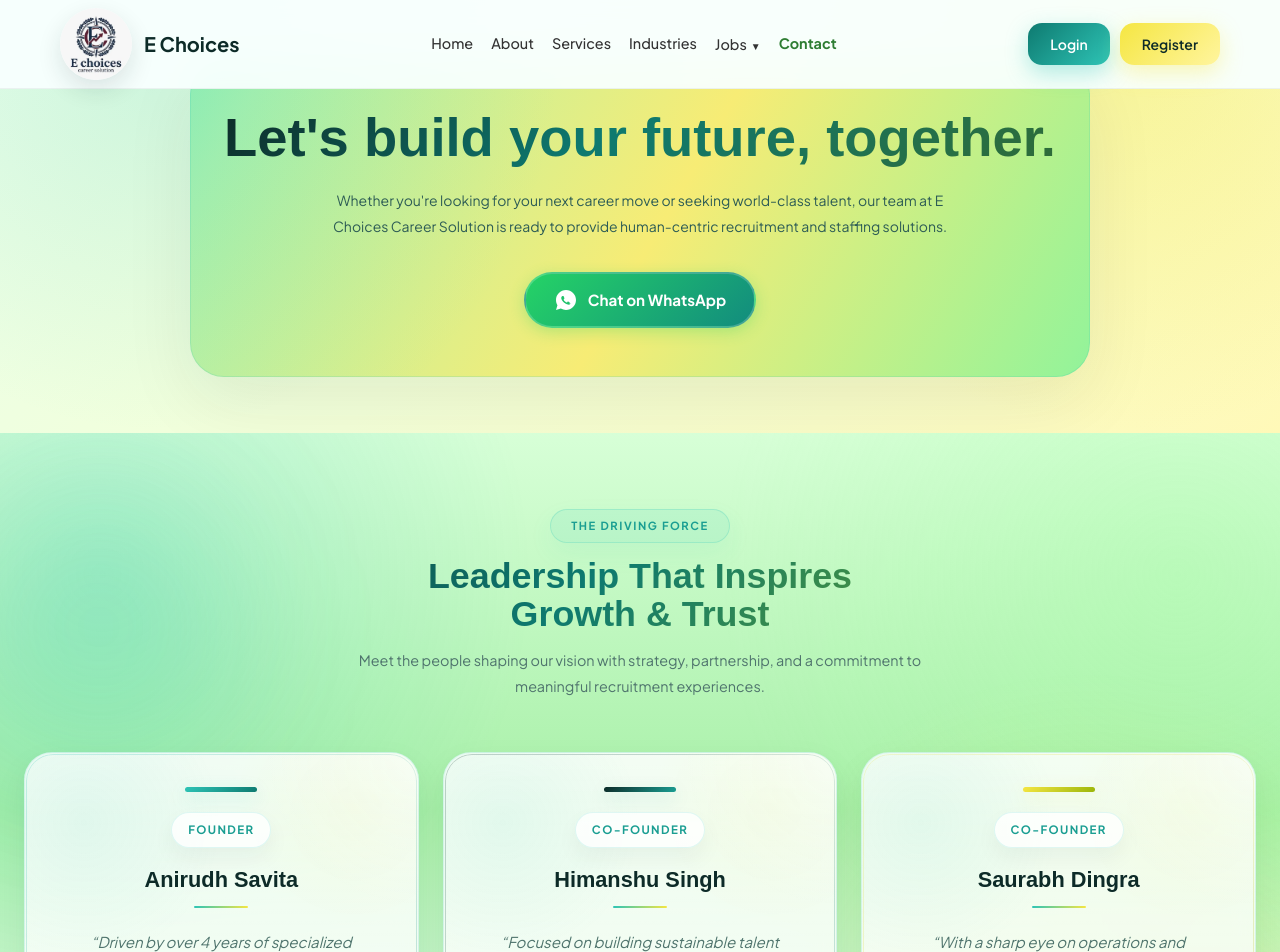
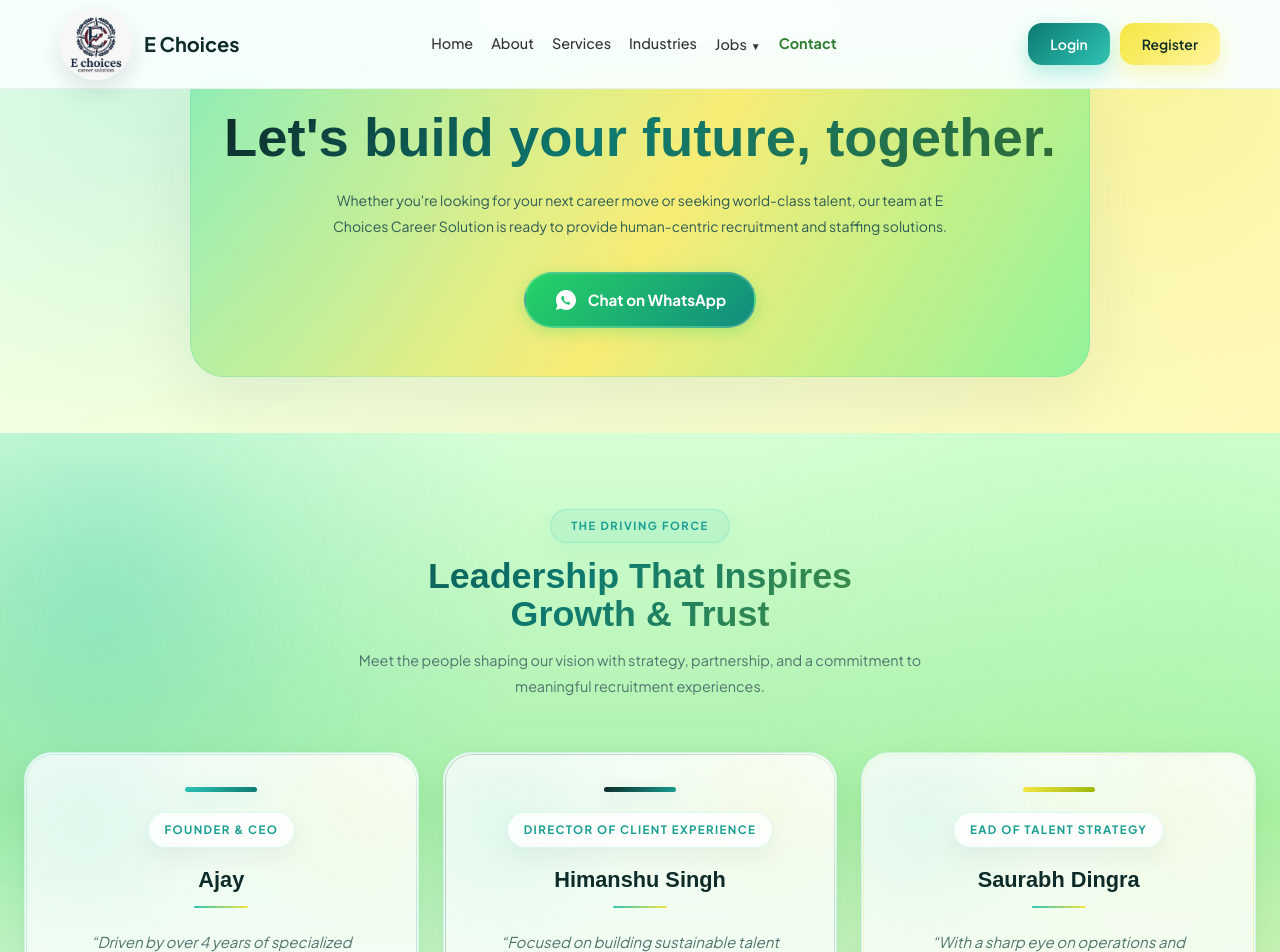
Before and after one commit to theone14122000/abcd, a Next.js app: page /contact in a window 1280 px wide. Shown: the top 952 px of the page. Built offline with nearby package versions, Linux system fonts and the light colour scheme; a web font is replaced by a local one.

Commit message:
updated contact3

```diff
--- a/sections/contact/contact-leadership.tsx
+++ b/sections/contact/contact-leadership.tsx
@@ -4,8 +4,8 @@ import { useEffect, useRef, useState, type CSSProperties } from "react";
 
 const leaders = [
   {
-    name: "Anirudh Savita",
-    role: "Founder",
+    name: "Ajay",
+    role: "Founder & CEO",
     quote:
       "“Driven by over 4 years of specialized recruitment experience, he brings clarity, consistency, and a people-first vision to every hiring journey.”",
     accent: "linear-gradient(135deg, #2ec4b6 0%, #0e7a70 100%)",
@@ -13,7 +13,7 @@ const leaders = [
   },
   {
     name: "Himanshu Singh",
-    role: "Co-Founder",
+    role: "Director of Client Experience",
     quote:
       "“Focused on building sustainable talent pipelines, he believes meaningful hiring begins with strategy, trust, and long-term thinking.”",
     accent: "linear-gradient(135deg, #0d2b28 0%, #1a9e92 100%)",
@@ -21,7 +21,7 @@ const leaders = [
   },
   {
     name: "Saurabh Dingra",
-    role: "Co-Founder",
+    role: "ead of Talent Strategy",
     quote:
       "“With a sharp eye on operations and partnerships, he transforms collaboration into growth across industries and evolving talent landscapes.”",
     accent: "linear-gradient(135deg, #f5e642 0%, #9bb60a 100%)",
```
